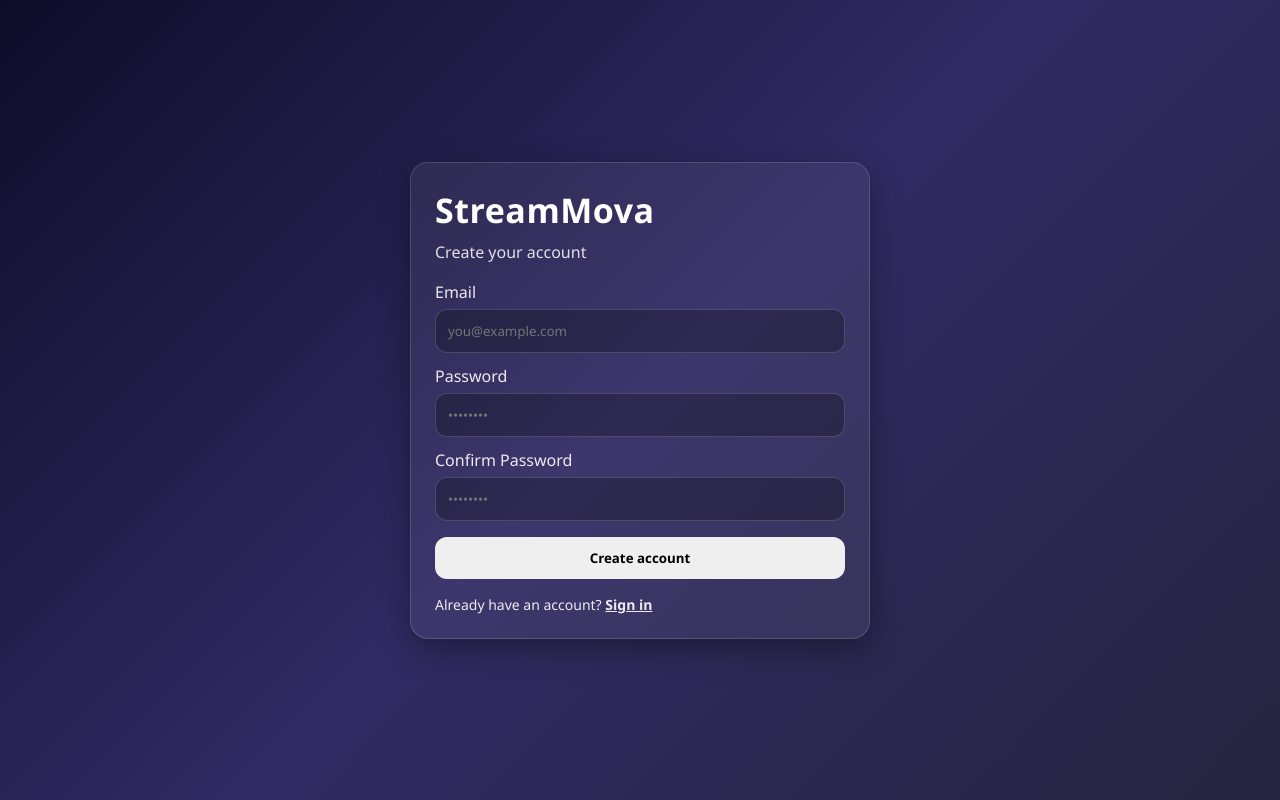
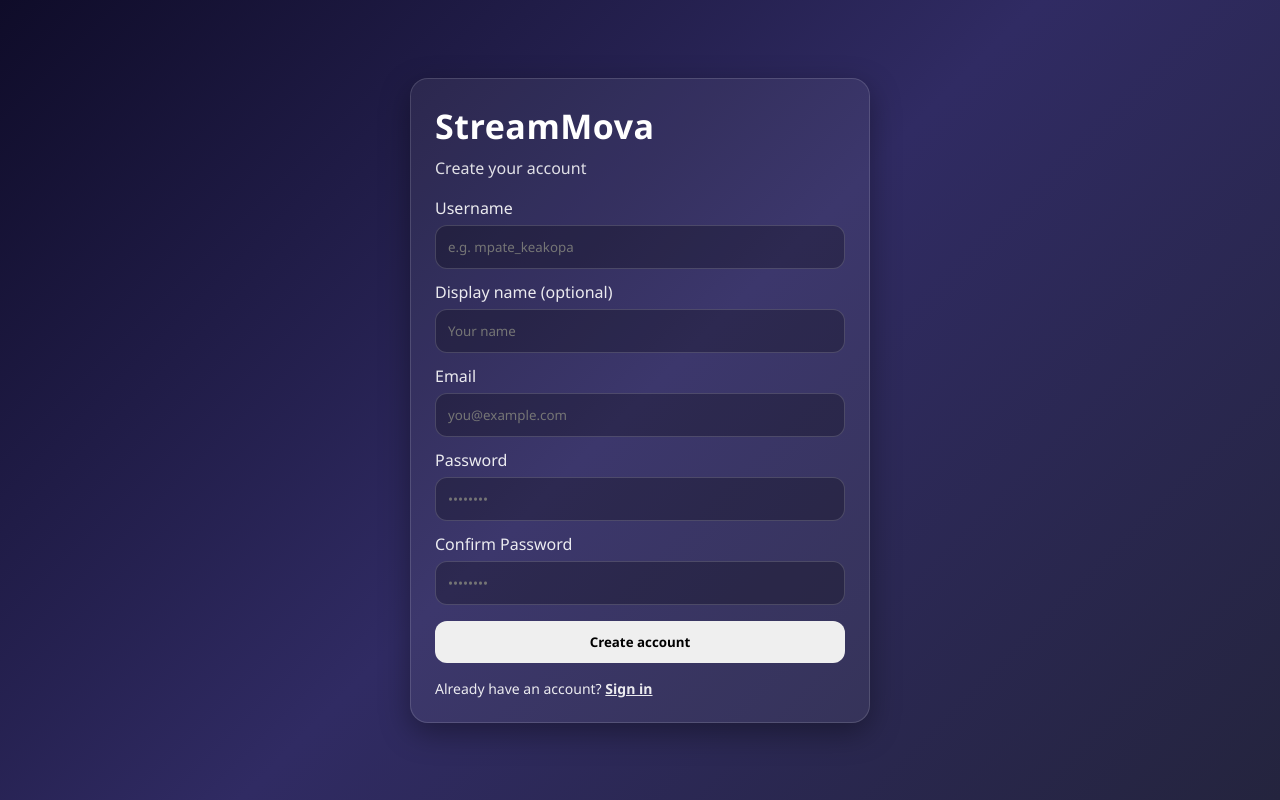
Before and after one commit to mpatekeakopa-arch/StreamMova, a React (Create React App) app: page /register in a window 1280 px wide. Built offline with nearby package versions, Linux system fonts and the light colour scheme; no server answers.

Commit message:
Update Register.js

```diff
--- a/src/pages/Register.js
+++ b/src/pages/Register.js
@@ -6,6 +6,8 @@ import "./register.css";
 export default function Register() {
   const navigate = useNavigate();
 
+  const [username, setUsername] = useState("");
+  const [displayName, setDisplayName] = useState("");
   const [email, setEmail] = useState("");
   const [password, setPassword] = useState("");
   const [confirm, setConfirm] = useState("");
@@ -16,19 +18,52 @@ export default function Register() {
     e.preventDefault();
     setMsg("");
 
+    const u = username.trim();
+    const dn = displayName.trim();
+
+    if (!u) return setMsg("Username is required.");
+    if (u.length < 3) return setMsg("Username must be at least 3 characters.");
+    if (!/^[a-zA-Z0-9_]+$/.test(u)) return setMsg("Username can only use letters, numbers, underscore.");
     if (!email || !password) return setMsg("Email and password are required.");
     if (password.length < 6) return setMsg("Password must be at least 6 characters.");
     if (password !== confirm) return setMsg("Passwords do not match.");
 
     setLoading(true);
     try {
-      const { error } = await supabase.auth.signUp({ email, password });
+      // 1) Create auth user
+      const { data, error } = await supabase.auth.signUp({ email, password });
       if (error) throw error;
+
+      const userId = data?.user?.id;
+      if (!userId) {
+        setMsg("✅ Account created. Please check your email to confirm, then sign in.");
+        setTimeout(() => navigate("/login"), 1200);
+        return;
+      }
+
+      // 2) Insert profile row (username/display_name)
+      const { error: profileErr } = await supabase.from("profiles").insert({
+        id: userId,
+        username: u,
+        display_name: dn || null,
+      });
+
+      if (profileErr) {
+        // If username is duplicate, Supabase will return a constraint error
+        throw profileErr;
+      }
 
       setMsg("✅ Account created. Check your email for confirmation (if enabled). Then sign in.");
       setTimeout(() => navigate("/login"), 1200);
     } catch (err) {
-      setMsg(`❌ ${err?.message || String(err)}`);
+      const message = err?.message || String(err);
+
+      // Friendly message for duplicate username
+      if (message.toLowerCase().includes("duplicate") || message.toLowerCase().includes("unique")) {
+        setMsg("❌ Username already taken. Please choose another.");
+      } else {
+        setMsg(`❌ ${message}`);
+      }
     } finally {
       setLoading(false);
     }
@@ -41,6 +76,26 @@ export default function Register() {
         <p className="register-subtitle">Create your account</p>
 
         <form onSubmit={handleRegister} className="register-form">
+          <label>Username</label>
+          <input
+            type="text"
+            value={username}
+            onChange={(e) => setUsername(e.target.value)}
+            placeholder="e.g. mpate_keakopa"
+            autoComplete="username"
+            disabled={loading}
+          />
+
+          <label>Display name (optional)</label>
+          <input
+            type="text"
+            value={displayName}
+            onChange={(e) => setDisplayName(e.target.value)}
+            placeholder="Your name"
+            autoComplete="name"
+            disabled={loading}
+          />
+
           <label>Email</label>
           <input
             type="email"
@@ -48,6 +103,7 @@ export default function Register() {
             onChange={(e) => setEmail(e.target.value)}
             placeholder="you@example.com"
             autoComplete="email"
+            disabled={loading}
           />
 
           <label>Password</label>
@@ -57,6 +113,7 @@ export default function Register() {
             onChange={(e) => setPassword(e.target.value)}
             placeholder="••••••••"
             autoComplete="new-password"
+            disabled={loading}
           />
 
           <label>Confirm Password</label>
@@ -66,6 +123,7 @@ export default function Register() {
             onChange={(e) => setConfirm(e.target.value)}
             placeholder="••••••••"
             autoComplete="new-password"
+            disabled={loading}
           />
 
           <button type="submit" disabled={loading}>
```
